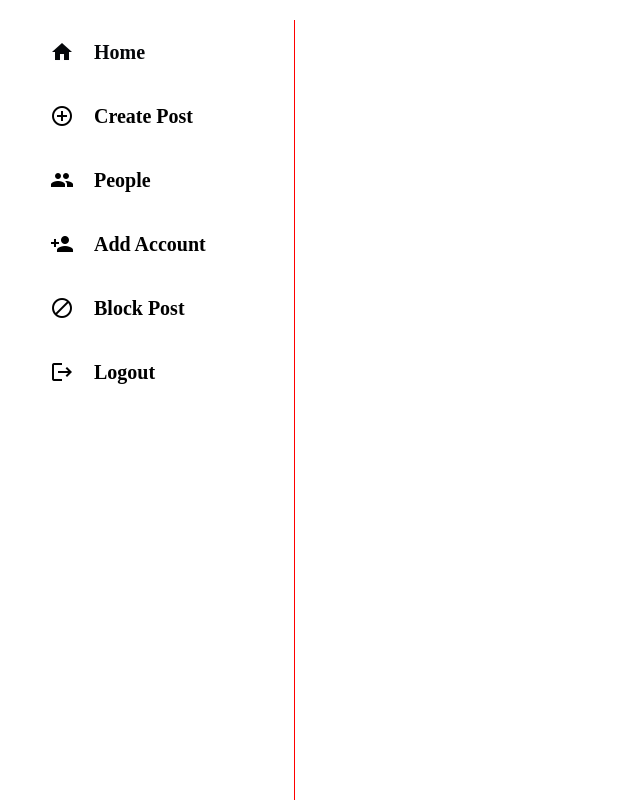
After one commit to Dhrumil-Rana/Flask_QA, a Flask app: template templates/navhor.html in a window 1280 px wide. The commit adds this page. Shown: the whole page, without its empty margins (0-640 px from the left). Run offline with Flask 2, Linux system fonts and the light colour scheme; the template is opened without the code that fills it: most values are stand-ins (such as "Sample title", 1, 10 or a date in 2020).

Commit message:
Trying out the new layout for sidebars

```diff
--- /dev/null
+++ b/static/css/navhor.css
@@ -0,0 +1,55 @@
+* {
+    margin: 0;
+    padding: 0;
+    box-sizing: border-box;
+  }
+
+  body {
+    --cs-color: #05070a;
+    --cs-background: #1557a7;
+  }
+
+.sidebarOption {
+    display: flex;
+    align-items: center;
+    cursor: pointer;
+  }
+
+.sidebarOption .material-icons{
+  padding: 20px;
+}
+
+.sidebarOption h2 {
+    font-weight: 800;
+    font-size: 20px;
+    margin-right: 20px;
+  }
+
+  .sidebarOption:hover {
+    background-color: var(--cs-background);
+    border-radius: 30px;
+    color: var(--cs-color);
+    transition: color 100ms ease-out;
+  }
+
+  .sidebarOption.active {
+    color: var(--cs-color);
+  }
+
+  body {
+    display: flex;
+    height: 100vh;
+    max-width: 1300px;
+    margin-left: auto;
+    margin-right: auto;
+    padding: 0 10px;
+  }
+
+  .sidebar {
+    border-right: 1px solid red;
+    flex: 0.2;
+    min-width: 250px;
+    margin-top: 20px;
+    padding-left: 20px;
+    padding-right: 20px;
+  }
--- a/templates/home.html
+++ b/templates/home.html
@@ -27,7 +27,7 @@
             {% endfor %}
             <div id="postcontent" class="postcontent">
             {% if post.image != None %}
-	            <img src="data:{{post.mimetype}};base64,{{post.image}}" width="300"/>
+	            <img src="data:{{post.mimetype}};base64,{{post.image}}" width="600"/>
             {% endif %}
                 <h3><p>{{post.description}}</p></h3>
             </div><br>
--- a/templates/nav.html
+++ b/templates/nav.html
@@ -1,5 +1,8 @@
 <head>
   <link rel="stylesheet" type = "text/css" href="{{ url_for('static' , filename='css/nav.css') }}">
+  <link href="https://fonts.googleapis.com/icon?family=Material+Icons" rel="stylesheet">
+
+
 </head>
 
 <header>
--- /dev/null
+++ b/templates/navhor.html
@@ -0,0 +1,52 @@
+<!DOCTYPE html>
+<html lang="en">
+<head>
+    <meta charset="UTF-8">
+    <title>{{title}}</title>
+    <!--<link rel="stylesheet" href="/static/css/navhor.css" />-->
+    <link rel="stylesheet" type = "text/css" href="{{ url_for('static' , filename='css/navhor.css') }}">
+    <link href="https://fonts.googleapis.com/icon?family=Material+Icons"
+      rel="stylesheet">
+    {% block css %} {% endblock %}
+</head>
+
+<body>
+    <!-- sidebar start -->
+    <div class="sidebar">
+        <div class="sidebarOption active">
+          <span class="material-icons"> home </span>
+          <h2>Home</h2>
+        </div>
+
+        <div class="sidebarOption">
+            <span class="material-icons"> add_circle_outline </span>
+            <h2>Create Post</h2>
+        </div>
+
+        <div class="sidebarOption">
+            <span class="material-icons"> people </span>
+            <h2>People</h2>
+        </div>
+
+        <div class="sidebarOption">
+            <span class="material-icons">person_add</span>
+            <h2>Add Account</h2>
+        </div>
+
+        <div class="sidebarOption">
+            <span class="material-icons"> block  </span>
+            <h2>Block Post</h2>
+        </div>
+
+        <div class="sidebarOption">
+        <span class="material-icons">logout</span>
+        <h2>Logout</h2>
+        </div>
+
+    </div>
+
+     <!-- sidebar start -->
+    {% block content %} {% endblock %}
+</body>
+
+</html>
```
